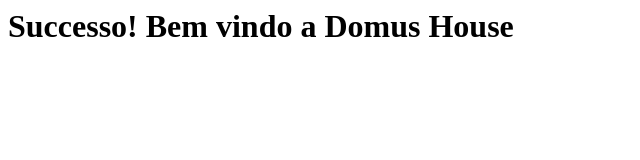
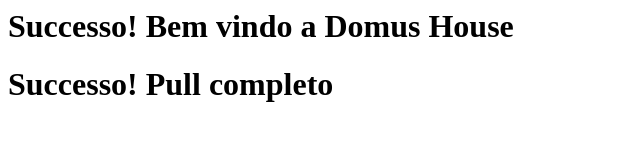
Before and after one commit to klllnop/domushouse_website, a plain HTML site: page index.html in a window 1280 px wide. Shown: the whole page, without its empty margins (0-640 px from the left). Drawn offline with Linux system fonts and the light colour scheme.

Commit message:
Update index.html

```diff
--- a/index.html
+++ b/index.html
@@ -4,5 +4,6 @@
     </head>
     <body>
         <h1>Successo! Bem vindo a Domus House</h1>
+        <h1>Successo! Pull completo</h1>
     </body>
 </html>
```
